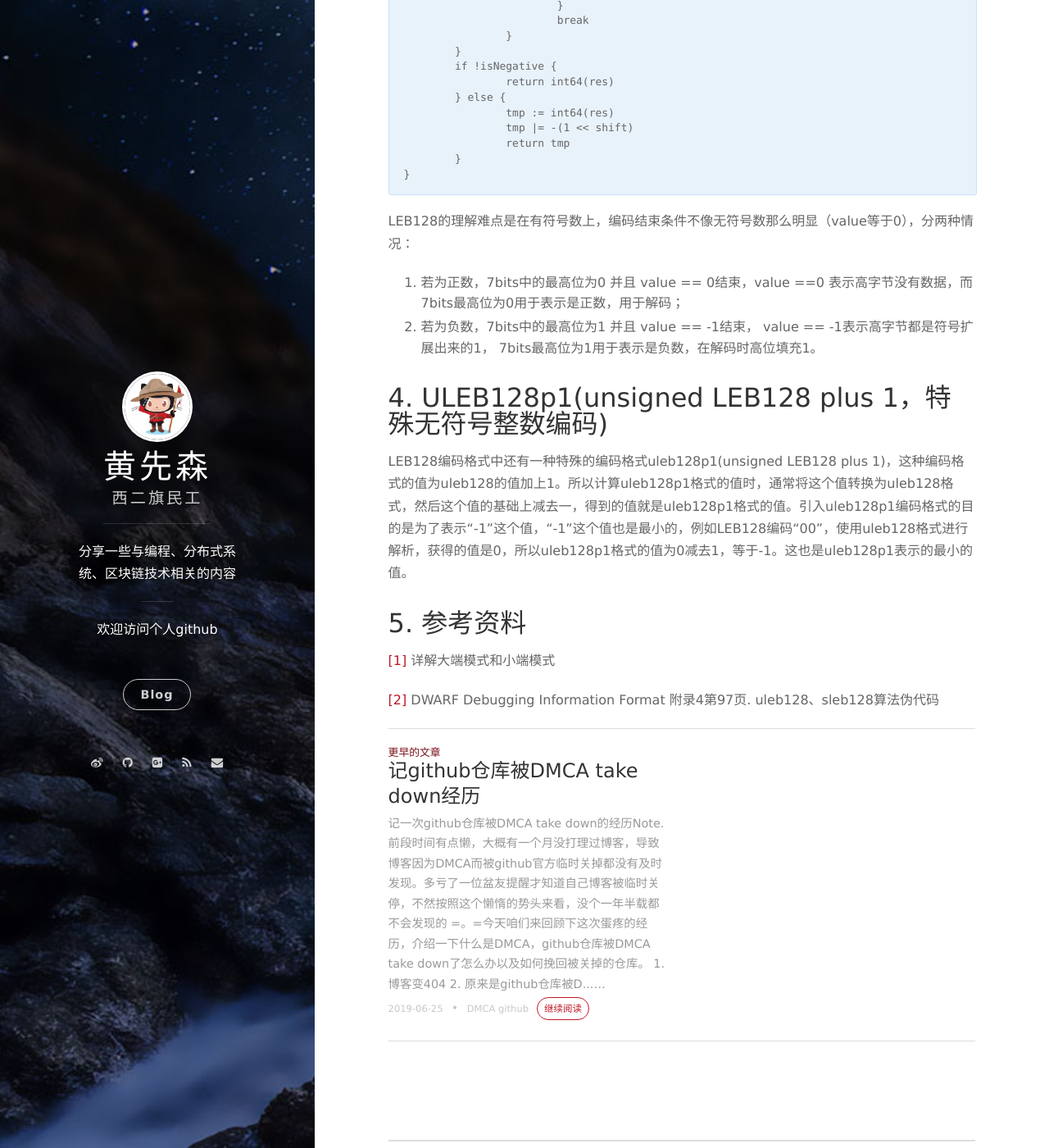
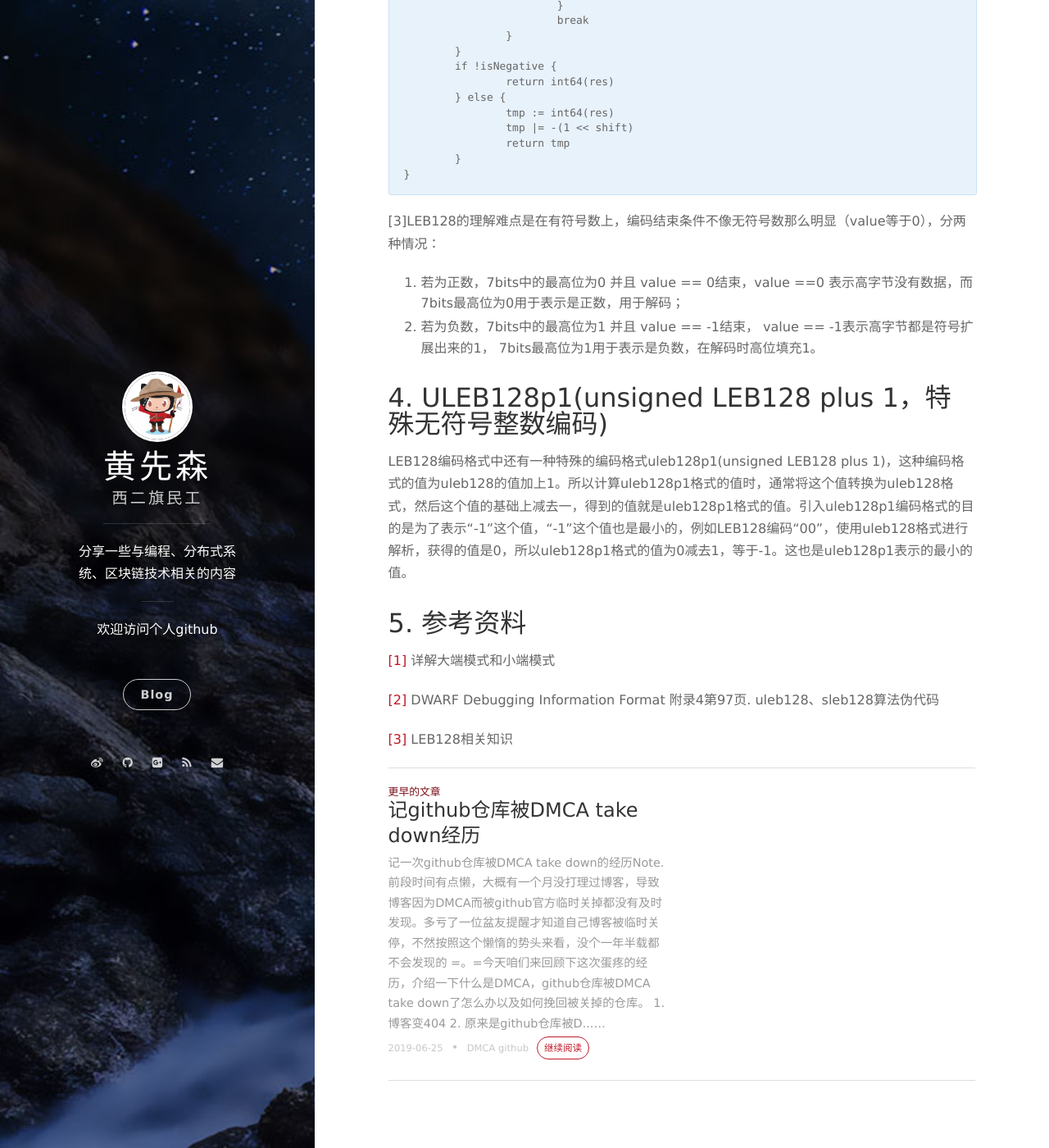
Before and after one commit to berryjam/berryjam.github.io, a Jekyll site: the page built from _posts/2019-09-01-LEB128(Little-Endian Base 128)格式介绍.md, in a window 1280 px wide and 1400 px high, scrolled down 5093 px. Shown: the whole window at 82% size. Built offline with Jekyll 4.4.1, drawn with Linux system fonts in a browser that asks for light colours; nearby versions of some CDN libraries; comment, search, counter and statistics services are not loaded.

Commit message:
Update 2019-09-01-LEB128(Little-Endian Base 128)格式介绍.md

````diff
--- a/_posts/2019-09-01-LEB128(Little-Endian Base 128)格式介绍.md
+++ b/_posts/2019-09-01-LEB128(Little-Endian Base 128)格式介绍.md
@@ -192,7 +192,7 @@ func sleb128decode(bytes []byte) int64 {
 }
 ```
 
-LEB128的理解难点是在有符号数上，编码结束条件不像无符号数那么明显（value等于0），分两种情况：
+[3]LEB128的理解难点是在有符号数上，编码结束条件不像无符号数那么明显（value等于0），分两种情况：
 1. 若为正数，7bits中的最高位为0 并且 value == 0结束，value ==0 表示高字节没有数据，而7bits最高位为0用于表示是正数，用于解码；
 2. 若为负数，7bits中的最高位为1 并且 value == -1结束， value == -1表示高字节都是符号扩展出来的1， 7bits最高位为1用于表示是负数，在解码时高位填充1。
 
@@ -205,3 +205,5 @@ LEB128编码格式中还有一种特殊的编码格式uleb128p1(unsigned LEB128
 [[1]](https://blog.csdn.net/ce123_zhouwei/article/details/6971544) 详解大端模式和小端模式
 
 [[2]](http://dwarfstd.org/doc/dwarf-2.0.0.pdf) DWARF Debugging Information Format 附录4第97页. uleb128、sleb128算法伪代码
+
+[[3]](https://www.cnblogs.com/liwugang/p/7594093.html) LEB128相关知识
````
